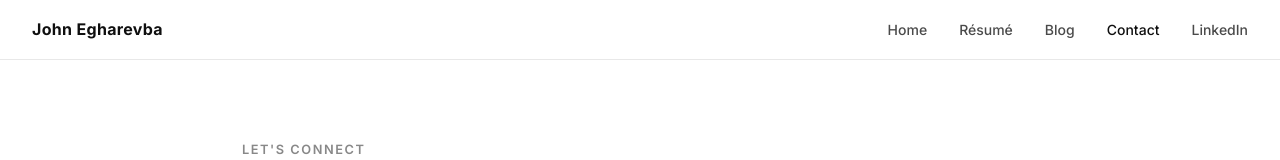
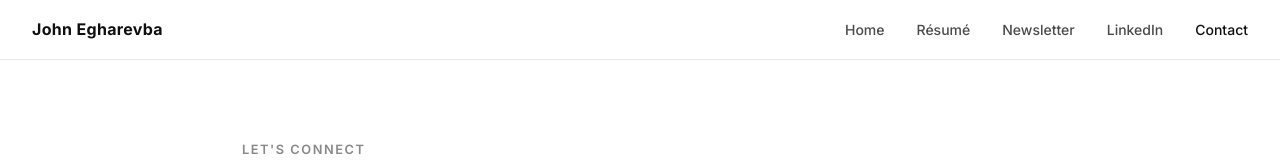
Before and after one commit to johnegharevba/Personal-Website, a plain HTML site: page contact.html in a window 1280 px wide. Shown: the top 160 px of the page. Drawn offline with Linux system fonts and the light colour scheme.

Commit message:
Update navigation links in contact.html
Replaced 'Blog' link with 'Newsletter' link in the navigation menu.

```diff
--- a/contact.html
+++ b/contact.html
@@ -13,9 +13,9 @@
     <ul class="nav-links">
       <li><a href="index.html">Home</a></li>
       <li><a href="resume.html">Résumé</a></li>
-      <li><a href="blog.html">Blog</a></li>
+      <li><a href="newsletter.html">Newsletter</a></li>
+      <li><a href="https://linkedin.com/in/John-Egharevba/" target="_blank" rel="noopener">LinkedIn</a></li>
       <li><a href="contact.html" class="active">Contact</a></li>
-      <li><a href="https://linkedin.com/in/John-Egharevba/" target="_blank" rel="noopener">LinkedIn</a></li>
     </ul>
   </nav>
 
@@ -51,7 +51,6 @@
         </form>
       </div>
 
-      <!-- NEWSLETTER -->
       <section id="newsletter" style="border-bottom: none;">
         <p class="section-label">Newsletter</p>
         <div class="form-section-inner">
```
